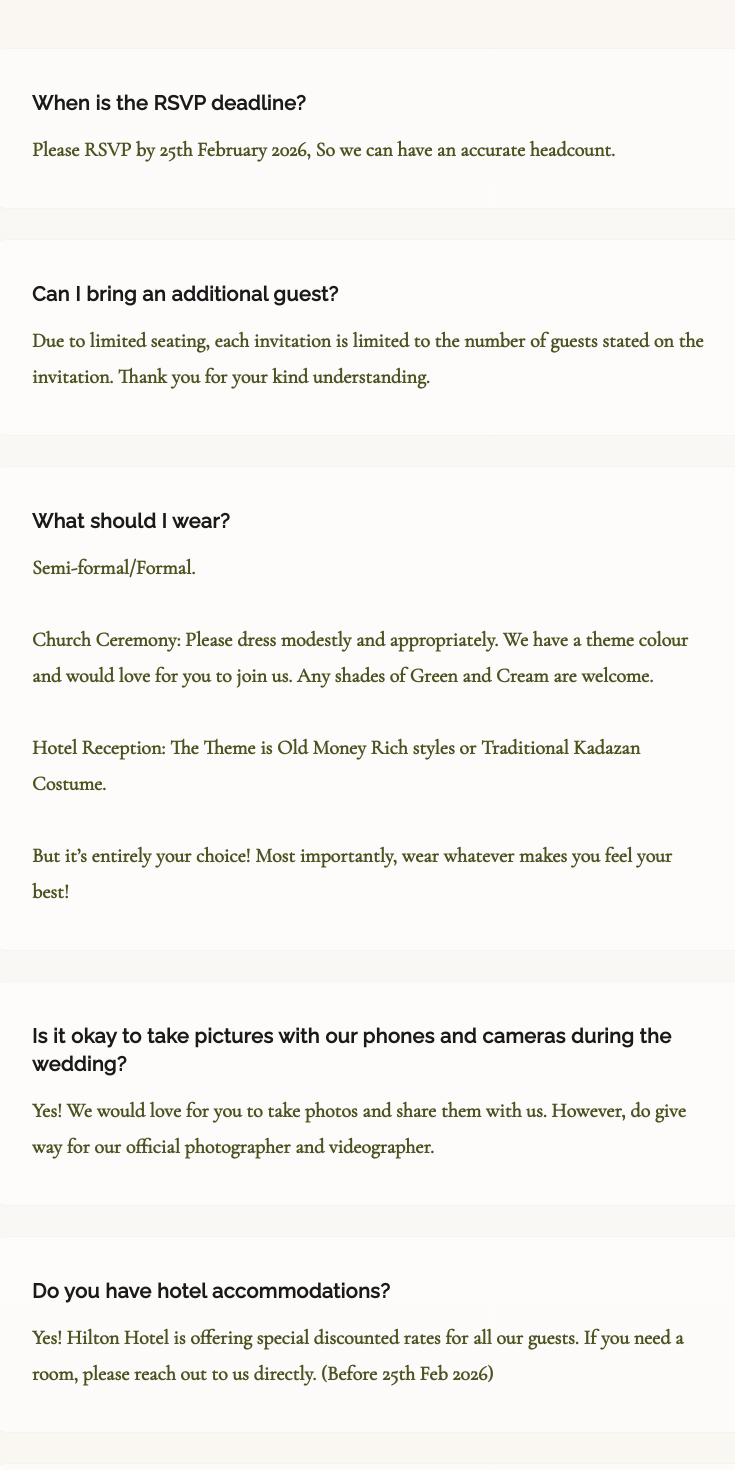
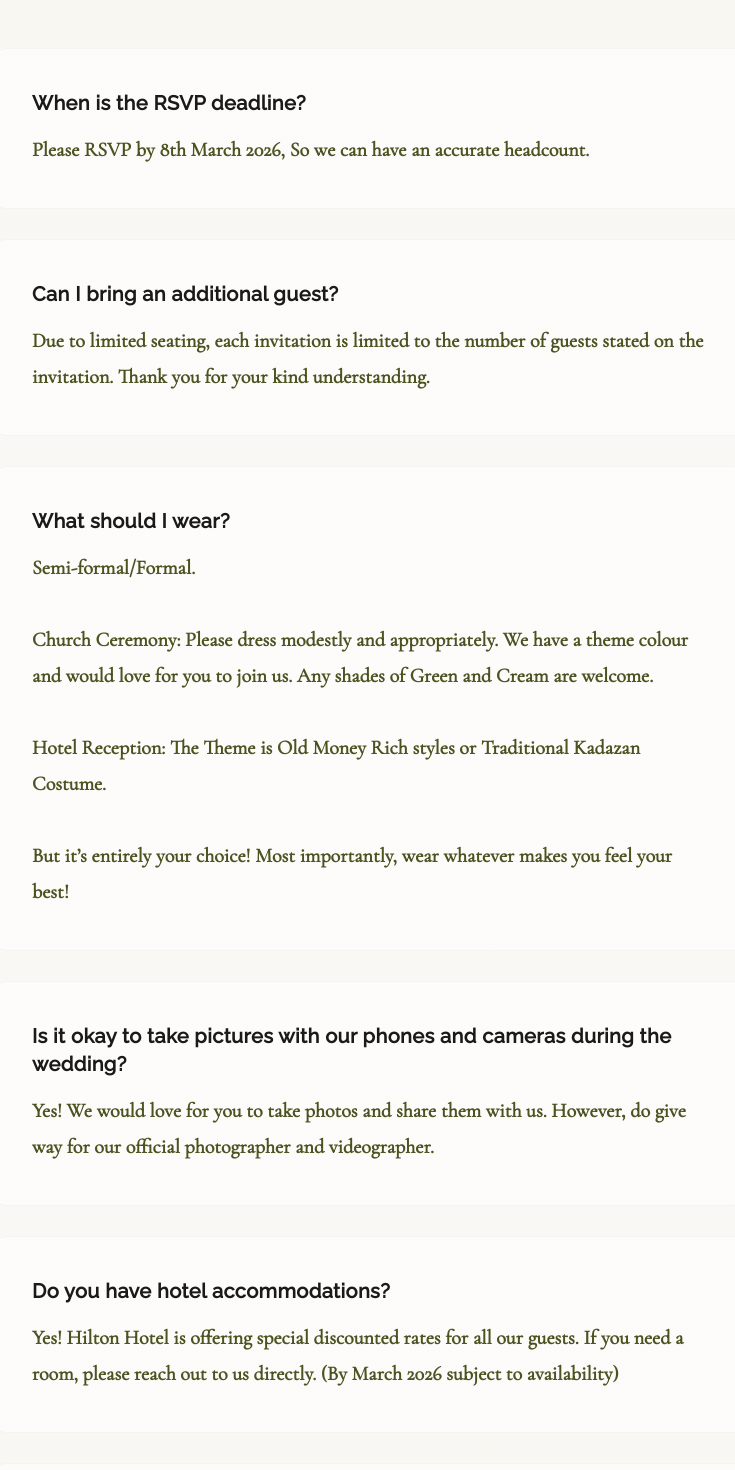
Before and after one commit to FidHackU/WeddingApp, a React (Vite) app in the folder WeddingReact/: page /qna in a window 1280 px wide. Shown: the part 500-1970 px from the top of the page, without its empty margins (269-1004 px from the left). Built offline with nearby package versions, Linux system fonts and the light colour scheme.

Commit message:
Change Rsvp dateline to March 8th
- Changed RSVP deadline from 25th February 2026 to 8th March 2026
- Updated hotel accommodation text from "Before 25th Feb 2026" to "By March 2026 subject to availability"
- Updated RSVP deadline in wedding config to match

```diff
--- a/WeddingReact/src/config/wedding.ts
+++ b/WeddingReact/src/config/wedding.ts
@@ -147,7 +147,7 @@ to start our greatest adventure yet - marriage!`,
 
   // 🎉 RSVP SETTINGS
   rsvp: {
-    deadline: "February 25, 2026",
+    deadline: "March 08, 2026",
     contactEmail: "darrell.maybelline.2026@email.com",
     message: "Please let us know if you'll be joining us for our special day!",
     rsvpEvents: ["Church", "Dinner Reception"],
--- a/WeddingReact/src/pages/QnA.tsx
+++ b/WeddingReact/src/pages/QnA.tsx
@@ -19,7 +19,7 @@ export function QnA() {
                     <div className="qna-item">
                         <h3 className="qna-question">When is the RSVP deadline?</h3>
                         <p className="qna-answer">
-                            Please RSVP by 25th February 2026, So we can have an accurate headcount.
+                            Please RSVP by 8th March 2026, So we can have an accurate headcount.
 
 
                         </p>
@@ -55,7 +55,7 @@ export function QnA() {
                     <div className="qna-item">
                         <h3 className="qna-question">Do you have hotel accommodations?</h3>
                         <p className="qna-answer">
-                            Yes! Hilton Hotel is offering special discounted rates for all our guests. If you need a room, please reach out to us directly. (Before 25th Feb 2026)
+                            Yes! Hilton Hotel is offering special discounted rates for all our guests. If you need a room, please reach out to us directly. (By March 2026 subject to availability)
                         </p>
                     </div>
 
```
